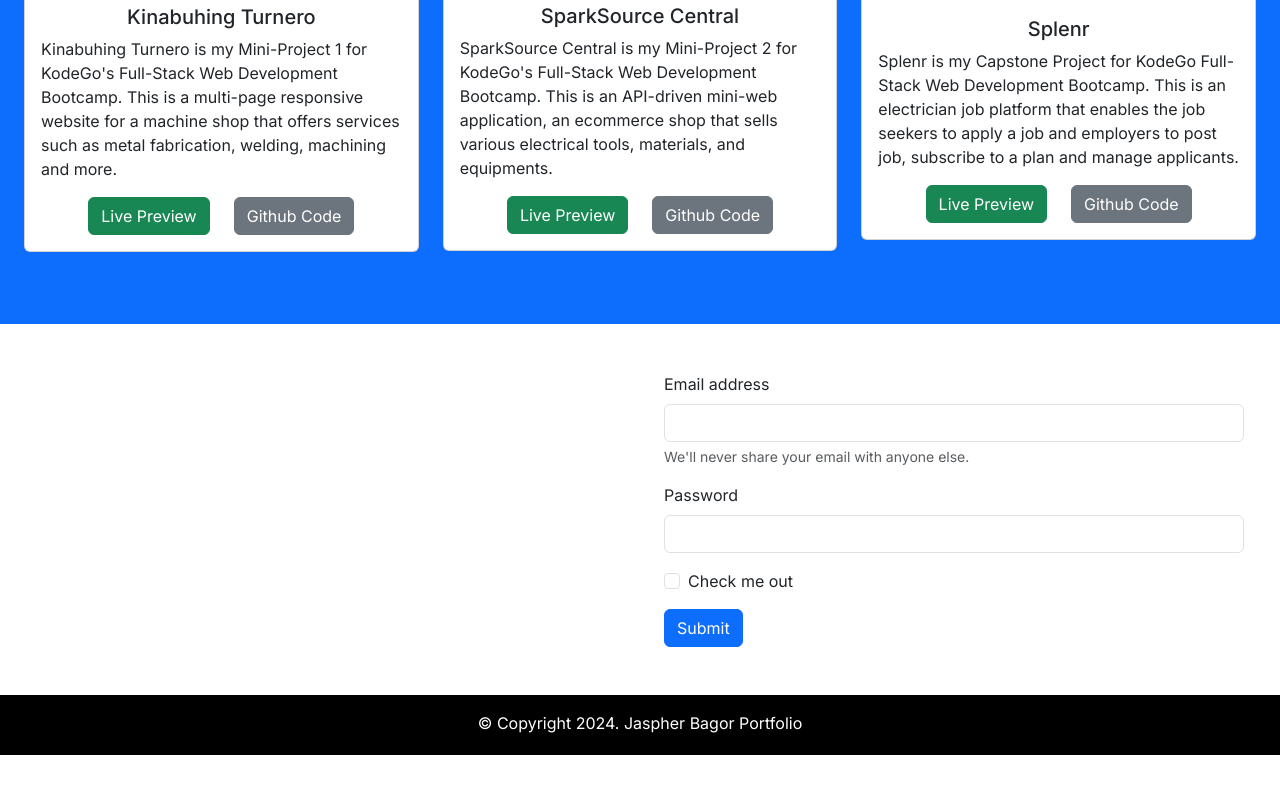
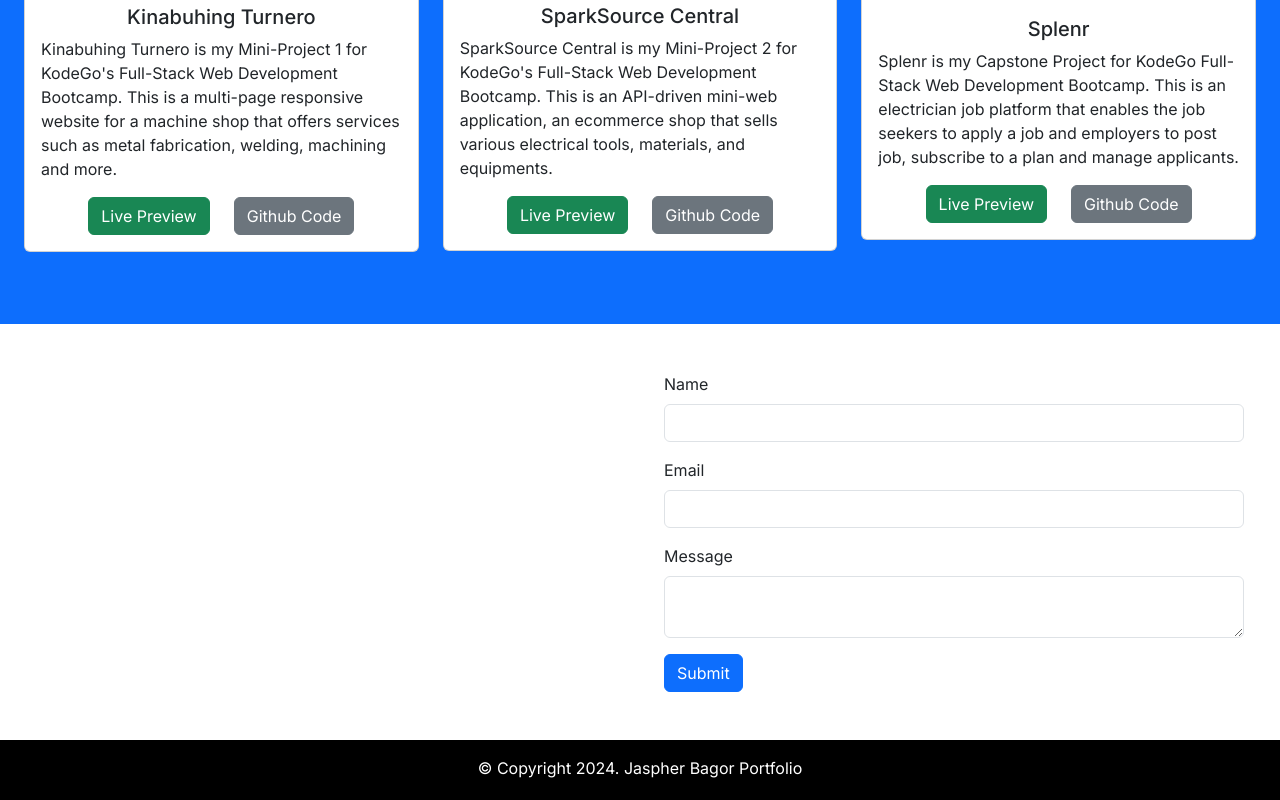
Before and after one commit to jaspherbagor/React-Portfolio, a React (Create React App) app in the folder jaspher-portfolio/: page / in a window 1280 px wide. Shown: the part 1615-2415 px from the top of the page. Before the commit the page ends 2370 px from the top, so only its background shows below. Built offline with nearby package versions, Linux system fonts and the light colour scheme.

Commit message:
structured the contact form

```diff
--- a/jaspher-portfolio/src/components/pages/home.jsx
+++ b/jaspher-portfolio/src/components/pages/home.jsx
@@ -135,19 +135,18 @@
             <div className="container">
               <form>
                 <div class="mb-3">
-                  <label for="exampleInputEmail1" class="form-label">Email address</label>
-                  <input type="email" class="form-control" id="exampleInputEmail1" aria-describedby="emailHelp"/>
-                  <div id="emailHelp" class="form-text">We'll never share your email with anyone else.</div>
+                  <label for="name" class="form-label">Name</label>
+                  <input type="email" name="name" class="form-control" id="name" />
                 </div>
                 <div class="mb-3">
-                  <label for="exampleInputPassword1" class="form-label">Password</label>
-                  <input type="password" class="form-control" id="exampleInputPassword1"/>
+                  <label for="email" class="form-label">Email</label>
+                  <input type="email" class="form-control" name="email" id="email"/>
                 </div>
-                <div class="mb-3 form-check">
-                  <input type="checkbox" class="form-check-input" id="exampleCheck1"/>
-                  <label class="form-check-label" for="exampleCheck1">Check me out</label>
+                <div class="mb-3">
+                  <label for="message" class="form-label">Message</label>
+                  <textarea name="message" id="message" className="w-100 form-control"></textarea>
                 </div>
-                <button type="submit" class="btn btn-primary">Submit</button>
+                <button type="submit" class="btn btn-primary submit-message">Submit</button>
               </form>
             </div>
           </div>
```
